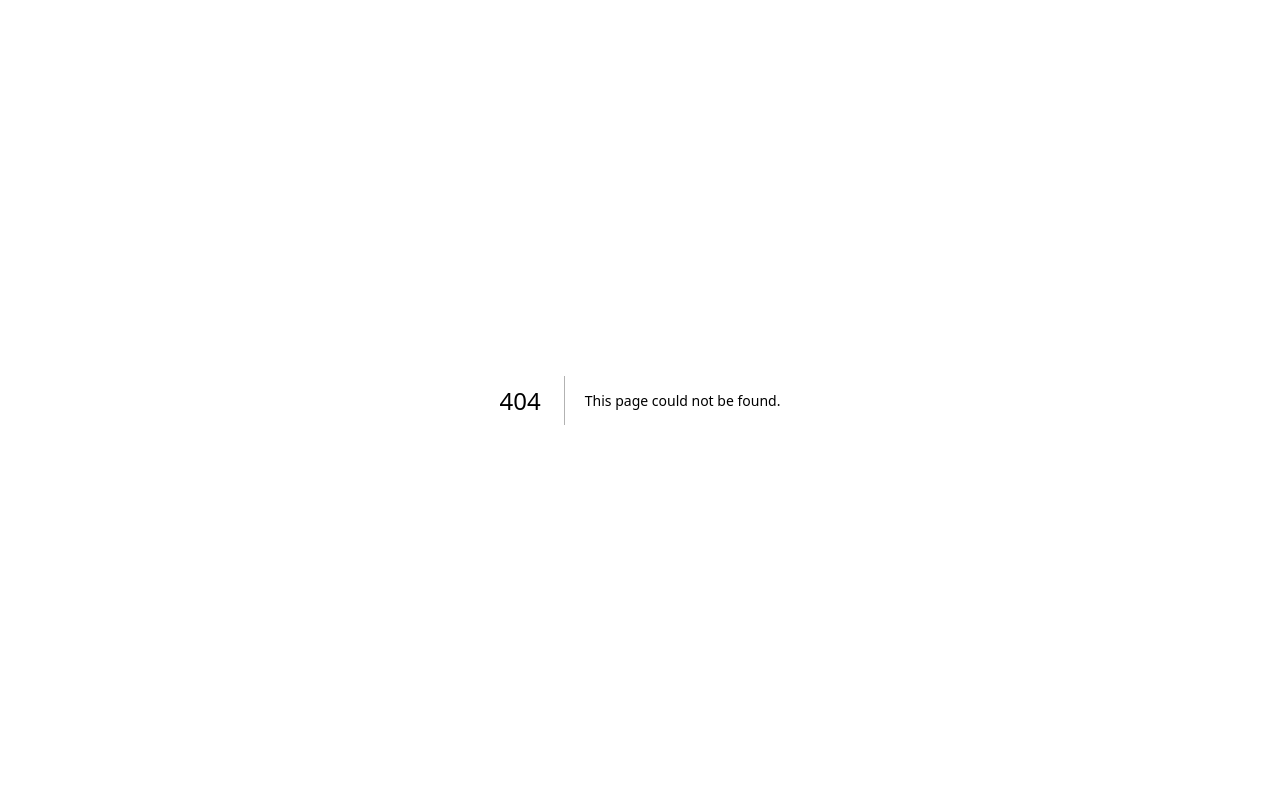
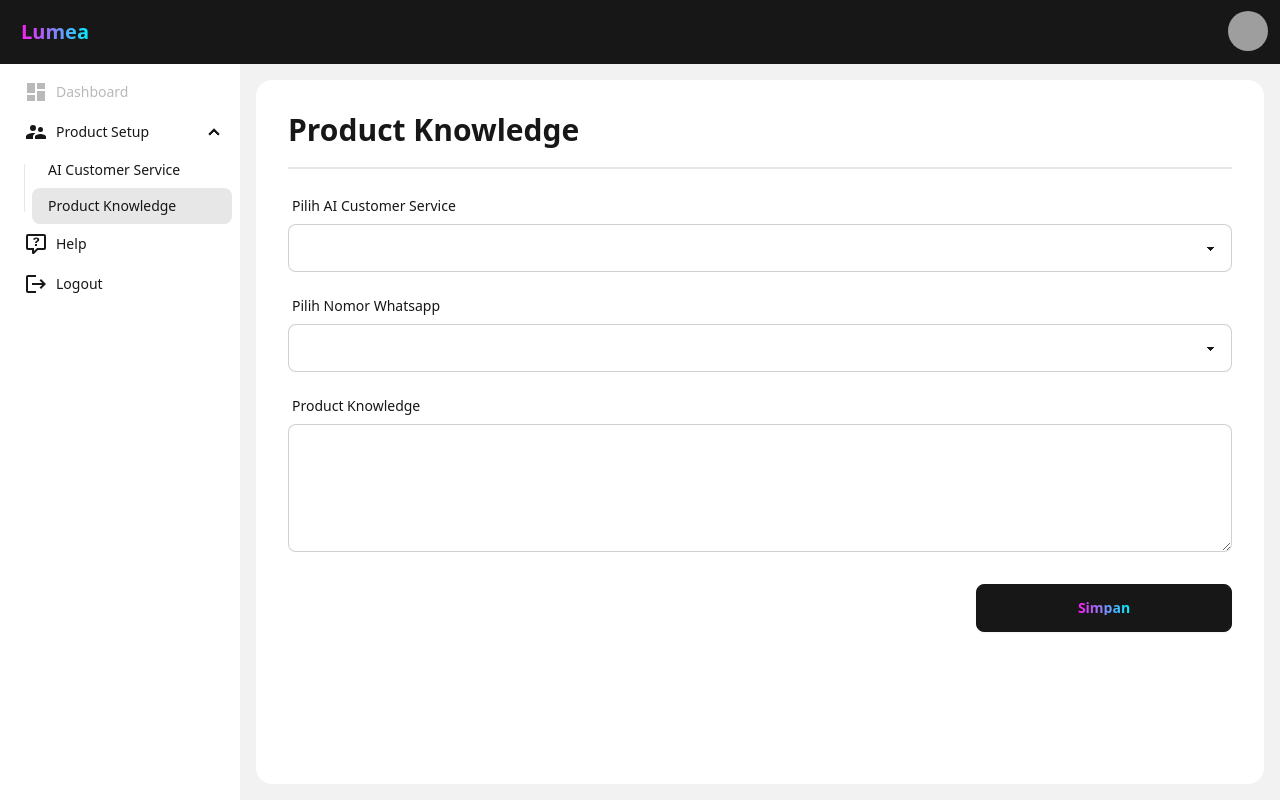
Before and after one commit to ricoerlanggaa/lumea, a Next.js app: page /product-setup/product-knowledge in a window 1280 px wide. Before the commit this address had no page. Built offline with nearby package versions, Linux system fonts and the light colour scheme; grey boxes are pictures that could not be loaded.

Commit message:
add product knowledge page

```diff
--- /dev/null
+++ b/src/app/(user)/product-setup/product-knowledge/page.tsx
@@ -0,0 +1,16 @@
+import { Typography } from '@/components/atoms';
+import { FormProductKnowledge } from '@/components/templates';
+
+export default function ProductKnowledge() {
+  return (
+    <div className="card h-full overflow-y-auto bg-base-100">
+      <div className="card-body">
+        <Typography as="h1" variant="h3" weight="bold" className="card-title">
+          Product Knowledge
+        </Typography>
+        <div className="divider my-1" />
+        <FormProductKnowledge />
+      </div>
+    </div>
+  );
+}
```
